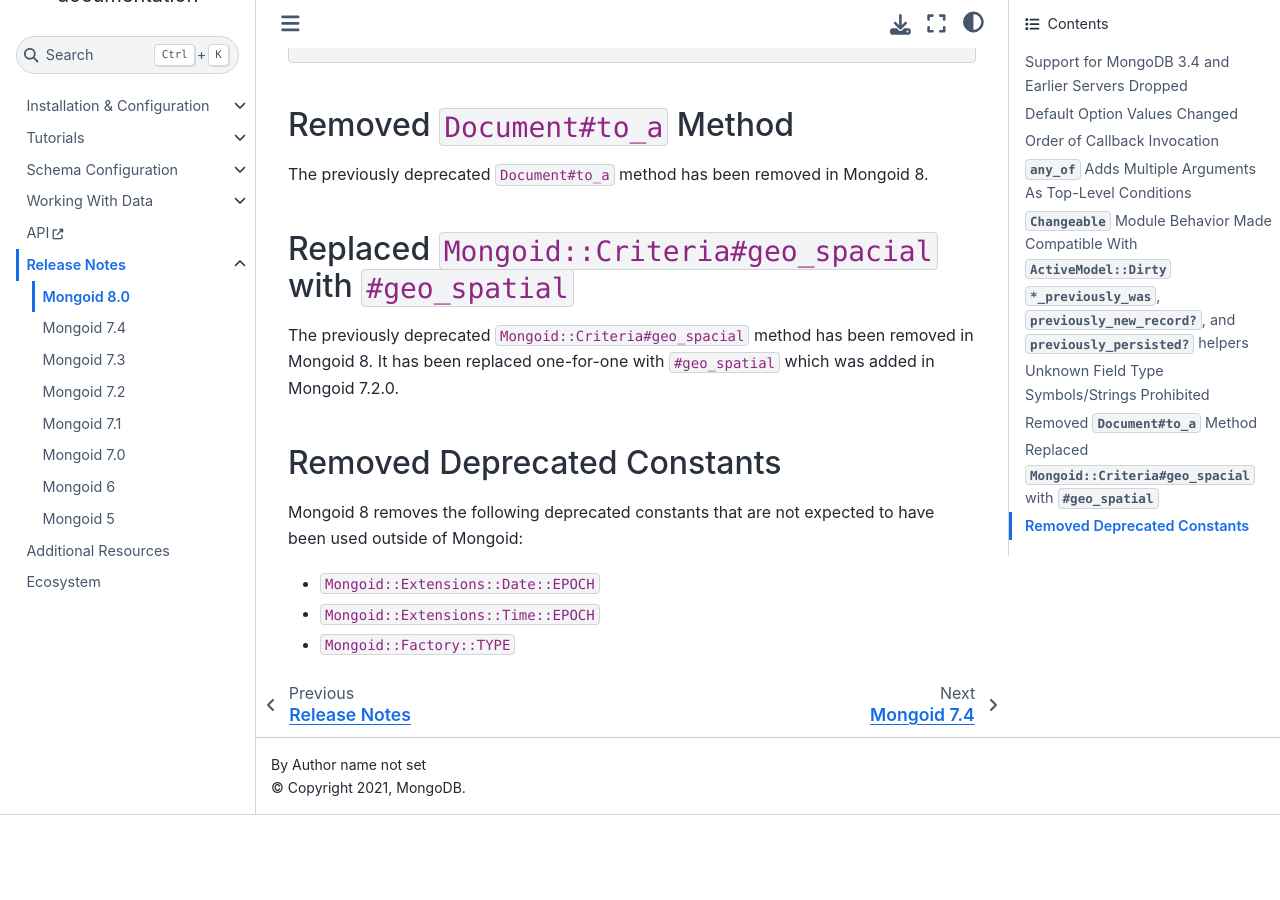
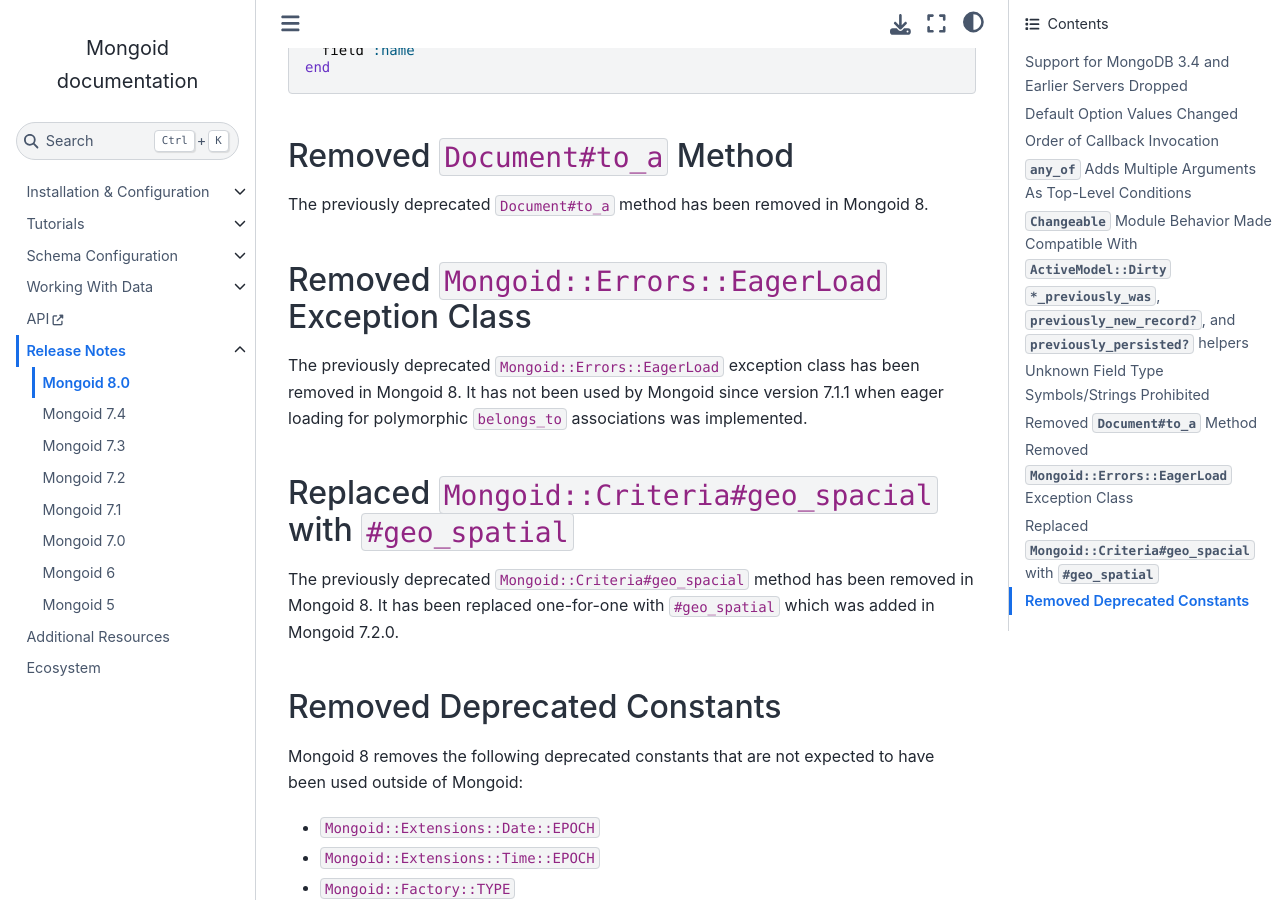
Before and after one commit to i80and/docs-mongoid, a Sphinx documentation site: the page built from docs/release-notes/mongoid-8.0.txt, in a window 1280 px wide and 900 px high, scrolled down 6470 px. Built offline with Sphinx 7.4.7 and the Sphinx Book theme 1.1.4, drawn with Linux system fonts in a browser that asks for light colours; before the commit the page ends 7285 px from its top, so only the background shows below that; some of the changed text lies outside the part shown.

Commit message:
MONGOID-5323: Remove deprecated Mongoid::Errors::EagerLoad class (#5240)
* Remove deprecated Mongoid::Errors::EagerLoad class. It is not used in the code at all.

* Remove I18n message

* Remove require

* add release note

Co-authored-by: shields <shields@tablecheck.com>
Co-authored-by: Oleg Pudeyev <code@olegp.name>

```diff
--- a/docs/release-notes/mongoid-8.0.txt
+++ b/docs/release-notes/mongoid-8.0.txt
@@ -310,6 +310,15 @@ The previously deprecated ``Document#to_a`` method has been removed in
 Mongoid 8.
 
 
+Removed ``Mongoid::Errors::EagerLoad`` Exception Class
+------------------------------------------------------
+
+The previously deprecated ``Mongoid::Errors::EagerLoad`` exception class
+has been removed in Mongoid 8. It has not been used by Mongoid since
+version 7.1.1 when eager loading for polymorphic ``belongs_to`` associations
+was implemented.
+
+
 Replaced ``Mongoid::Criteria#geo_spacial`` with ``#geo_spatial``
 ----------------------------------------------------------------
 
```
